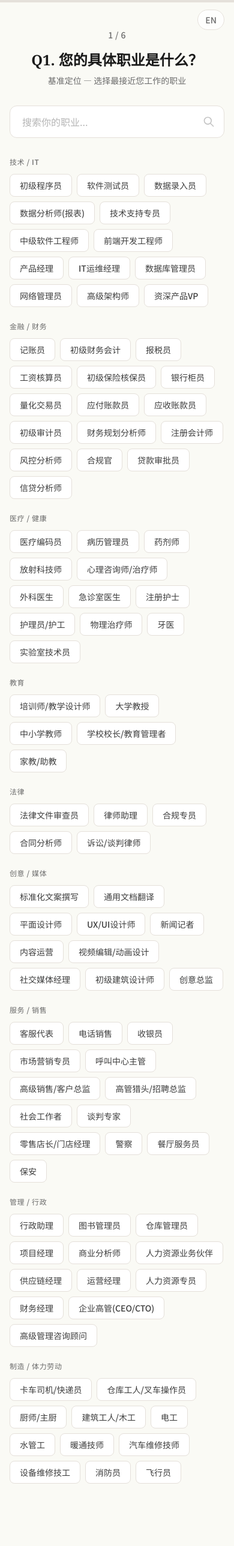
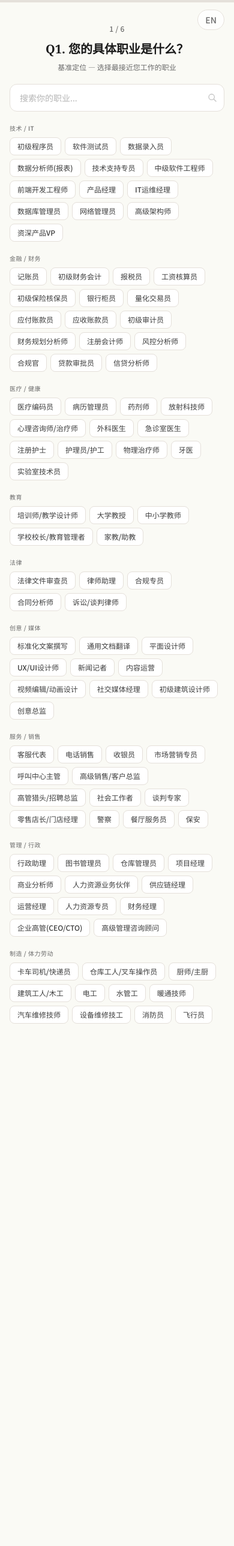
Before and after one commit to FredHJC/AI-Job-Replacement, a FastAPI app: page /questionnaire in a window 390 px wide. Shown: the whole page at 60% size. After the commit the page ends 1707 px from the top, so only its background shows below. Run offline with FastAPI, Linux system fonts and the light colour scheme; some libraries are stand-ins or nearby versions.

Commit message:
feat: optimize all pages for mobile screens
- Responsive font sizes (text-lg→text-base, text-2xl→text-xl on sm)
- Smaller touch targets on mobile (px-3 py-1.5) scaling up on sm+
- Tighter padding/margins on small screens
- Added active:scale-95 touch feedback for buttons
- Safe area insets for notched phones (viewport-fit=cover)
- Removed unused slide-transition CSS
- Gauge/chart sizes scale down on mobile

Co-Authored-By: Claude Opus 4.6 (1M context) <noreply@anthropic.com>

```diff
--- a/app/templates/base.html
+++ b/app/templates/base.html
@@ -2,7 +2,7 @@
 <html lang="zh-CN" x-data="{ lang: localStorage.getItem('lang') || 'zh' }" :lang="lang === 'zh' ? 'zh-CN' : 'en'">
 <head>
     <meta charset="UTF-8">
-    <meta name="viewport" content="width=device-width, initial-scale=1.0">
+    <meta name="viewport" content="width=device-width, initial-scale=1.0, viewport-fit=cover">
     <title x-text="lang === 'zh' ? '我的工作会被AI替代吗？' : 'Will AI Replace My Job?'"></title>
 
     <!-- Favicon -->
--- a/app/templates/questionnaire.html
+++ b/app/templates/questionnaire.html
@@ -18,12 +18,12 @@
     </div>
 
     <!-- Header -->
-    <div class="pt-12 pb-4 px-4 text-center">
-        <p class="text-sm text-muted font-medium tracking-wide" x-text="progressText"></p>
+    <div class="pt-10 sm:pt-12 pb-3 sm:pb-4 px-4 text-center">
+        <p class="text-xs sm:text-sm text-muted font-medium tracking-wide" x-text="progressText"></p>
     </div>
 
     <!-- Content area -->
-    <div class="flex-1 flex items-start justify-center px-4 pb-20">
+    <div class="flex-1 flex items-start justify-center px-4 sm:px-6 pb-24 sm:pb-20">
         <div class="w-full max-w-2xl">
 
             <!-- ═══ Q1: Job Selection ═══ -->
@@ -33,42 +33,42 @@
                  x-transition:enter-end="opacity-100 translate-y-0"
                  x-transition:leave.duration.0ms>
 
-                <h2 class="font-serif text-2xl md:text-3xl font-bold mb-2 text-center">
+                <h2 class="font-serif text-xl sm:text-2xl md:text-3xl font-bold mb-2 text-center">
                     <span x-show="lang === 'zh'">Q1. 您的具体职业是什么？</span>
                     <span x-show="lang === 'en'" x-cloak>Q1. What is your specific occupation?</span>
                 </h2>
-                <p class="text-muted text-center mb-8 text-sm">
+                <p class="text-muted text-center mb-5 sm:mb-8 text-xs sm:text-sm">
                     <span x-show="lang === 'zh'">基准定位 — 选择最接近您工作的职业</span>
                     <span x-show="lang === 'en'" x-cloak>Baseline positioning — choose the job closest to yours</span>
                 </p>
 
                 <!-- Search -->
-                <div class="relative mb-8">
+                <div class="relative mb-5 sm:mb-8">
                     <input type="text"
                            x-model="searchQuery"
-                           class="w-full px-5 py-3.5 rounded-xl border border-border bg-white text-ink placeholder-muted/50 focus:outline-none focus:border-accent focus:ring-1 focus:ring-accent/20 transition-all"
+                           class="w-full px-4 sm:px-5 py-3 sm:py-3.5 rounded-xl border border-border bg-white text-ink text-sm sm:text-base placeholder-muted/50 focus:outline-none focus:border-accent focus:ring-1 focus:ring-accent/20 transition-all"
                            :placeholder="lang === 'zh' ? '搜索你的职业...' : 'Search your job...'"
                     >
-                    <svg class="absolute right-4 top-1/2 -translate-y-1/2 w-5 h-5 text-muted/40" fill="none" stroke="currentColor" viewBox="0 0 24 24">
+                    <svg class="absolute right-3 sm:right-4 top-1/2 -translate-y-1/2 w-4 h-4 sm:w-5 sm:h-5 text-muted/40" fill="none" stroke="currentColor" viewBox="0 0 24 24">
                         <path stroke-linecap="round" stroke-linejoin="round" stroke-width="2" d="M21 21l-6-6m2-5a7 7 0 11-14 0 7 7 0 0114 0z"/>
                     </svg>
                 </div>
 
                 <!-- Job groups -->
                 <template x-for="group in jobGroups" :key="group.id">
-                    <div x-show="hasJobsInGroup(group.id)" class="mb-6">
-                        <h3 class="text-xs font-medium text-muted uppercase tracking-wider mb-3">
+                    <div x-show="hasJobsInGroup(group.id)" class="mb-5 sm:mb-6">
+                        <h3 class="text-[10px] sm:text-xs font-medium text-muted uppercase tracking-wider mb-2 sm:mb-3">
                             <span x-show="lang === 'zh'" x-text="group.name_zh"></span>
                             <span x-show="lang === 'en'" x-cloak x-text="group.name_en"></span>
                         </h3>
-                        <div class="flex flex-wrap gap-2">
+                        <div class="flex flex-wrap gap-1.5 sm:gap-2">
                             <template x-for="job in filteredJobs(group.id)" :key="job.id">
                                 <button
                                     @click="selectJob(job)"
-                                    class="job-chip px-4 py-2 rounded-lg border text-sm font-medium cursor-pointer"
+                                    class="job-chip px-3 sm:px-4 py-1.5 sm:py-2 rounded-lg border text-xs sm:text-sm font-medium cursor-pointer"
                                     :class="selectedJob && selectedJob.id === job.id
                                         ? 'selected'
-                                        : 'border-border bg-white text-ink2 hover:border-accent/40'"
+                                        : 'border-border bg-white text-ink2 hover:border-accent/40 active:scale-95'"
                                     x-text="lang === 'zh' ? job.name_zh : job.name_en"
                                 ></button>
                             </template>
@@ -85,33 +85,33 @@
                      x-transition:enter-end="opacity-100 translate-y-0"
                      x-transition:leave.duration.0ms>
 
-                    <h2 class="font-serif text-2xl md:text-3xl font-bold mb-2 text-center">
+                    <h2 class="font-serif text-lg sm:text-2xl md:text-3xl font-bold mb-2 text-center leading-snug">
                         <span x-show="lang === 'zh'" x-text="'Q' + q.id + '. ' + q.text_zh"></span>
                         <span x-show="lang === 'en'" x-cloak x-text="'Q' + q.id + '. ' + q.text_en"></span>
                     </h2>
-                    <p class="text-muted text-center mb-10 text-sm">
+                    <p class="text-muted text-center mb-6 sm:mb-10 text-xs sm:text-sm">
                         <span x-show="lang === 'zh'" x-text="q.subtitle_zh"></span>
                         <span x-show="lang === 'en'" x-cloak x-text="q.subtitle_en"></span>
                     </p>
 
-                    <div class="space-y-4">
+                    <div class="space-y-3 sm:space-y-4">
                         <template x-for="opt in q.options" :key="opt.label">
                             <button
                                 @click="selectOption(qIdx, opt)"
-                                class="option-card w-full text-left px-6 py-5 rounded-xl border bg-white cursor-pointer"
+                                class="option-card w-full text-left px-4 sm:px-6 py-4 sm:py-5 rounded-xl border bg-white cursor-pointer"
                                 :class="isOptionSelected(qIdx, opt.label)
                                     ? 'selected border-accent bg-accent-light'
-                                    : 'border-border hover:border-accent/30'"
+                                    : 'border-border hover:border-accent/30 active:scale-[0.98]'"
                             >
-                                <div class="flex items-start gap-4">
-                                    <span class="flex-shrink-0 w-8 h-8 rounded-full flex items-center justify-center text-sm font-bold transition-colors"
+                                <div class="flex items-start gap-3 sm:gap-4">
+                                    <span class="flex-shrink-0 w-7 h-7 sm:w-8 sm:h-8 rounded-full flex items-center justify-center text-xs sm:text-sm font-bold transition-colors"
                                           :class="isOptionSelected(qIdx, opt.label)
                                               ? 'bg-accent text-white'
                                               : 'bg-warm text-muted'"
                                           x-text="opt.label">
                                     </span>
-                                    <span class="text-base leading-relaxed" x-show="lang === 'zh'" x-text="opt.text_zh"></span>
-                                    <span class="text-base leading-relaxed" x-show="lang === 'en'" x-cloak x-text="opt.text_en"></span>
+                                    <span class="text-sm sm:text-base leading-relaxed" x-show="lang === 'zh'" x-text="opt.text_zh"></span>
+                                    <span class="text-sm sm:text-base leading-relaxed" x-show="lang === 'en'" x-cloak x-text="opt.text_en"></span>
                                 </div>
                             </button>
                         </template>
@@ -122,7 +122,7 @@
             <!-- ═══ Submitting state ═══ -->
             <div x-show="currentStep === 6" class="text-center py-20">
                 <div class="inline-block w-8 h-8 border-2 border-accent border-t-transparent rounded-full animate-spin mb-4"></div>
-                <p class="text-muted">
+                <p class="text-muted text-sm">
                     <span x-show="lang === 'zh'">正在计算您的结果...</span>
                     <span x-show="lang === 'en'" x-cloak>Calculating your results...</span>
                 </p>
@@ -131,10 +131,10 @@
     </div>
 
     <!-- Back button -->
-    <div class="fixed bottom-0 left-0 right-0 z-40 pb-6 px-4" x-show="canGoBack && currentStep < 6">
+    <div class="fixed bottom-0 left-0 right-0 z-40 pb-4 sm:pb-6 px-4 safe-area-pad-bottom" x-show="canGoBack && currentStep < 6">
         <div class="max-w-2xl mx-auto">
             <button @click="goBack()"
-                    class="flex items-center gap-2 text-sm text-muted hover:text-ink transition-colors">
+                    class="flex items-center gap-2 text-xs sm:text-sm text-muted hover:text-ink active:text-ink transition-colors py-2">
                 <svg class="w-4 h-4" fill="none" stroke="currentColor" viewBox="0 0 24 24">
                     <path stroke-linecap="round" stroke-linejoin="round" stroke-width="2" d="M15 19l-7-7 7-7"/>
                 </svg>
```
Also changed, not shown: app/static/css/custom.css (+15 -20 lines), app/templates/index.html (+15 -17 lines), app/templates/result.html (+19 -20 lines).
